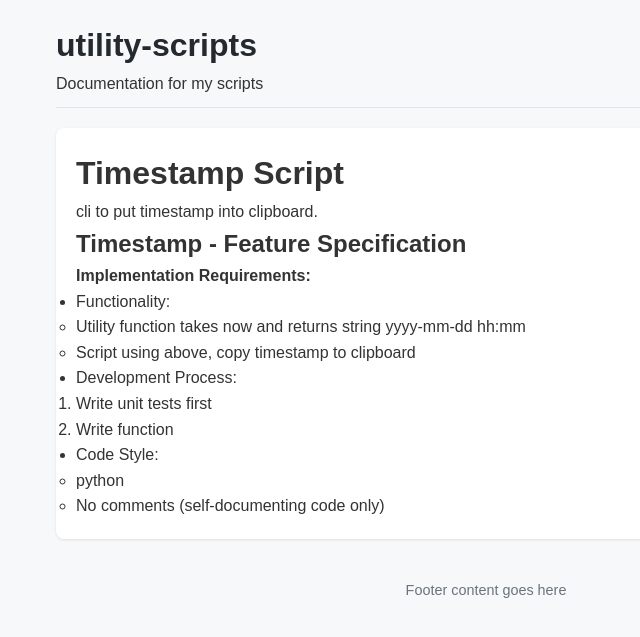
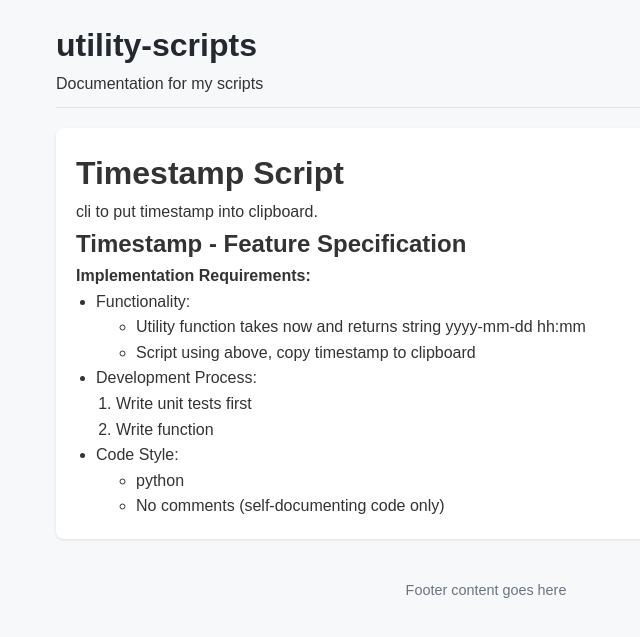
Before and after one commit to atari-monk/utility-scripts, a Jekyll site: the page built from docs/core/timestamp.md, in a window 1280 px wide. Shown: the top 637 px of the page, without its empty margins (154-794 px from the left). Built offline with Jekyll 4.4.1, drawn with Linux system fonts in a browser that asks for light colours; our own code applies the rules of GitHub Pages for plain Markdown files.

Commit message:
Enhance list styling: add padding for unordered and ordered lists

```diff
--- a/docs/assets/styles.css
+++ b/docs/assets/styles.css
@@ -30,6 +30,16 @@ main {
   background-color: #ffffff;
   border-radius: 8px;
   box-shadow: 0 1px 3px rgba(0, 0, 0, 0.1);
+}
+
+ul,
+ol {
+	padding-left: 20px;
+}
+
+ul ul,
+ol ol {
+	padding-left: 40px;
 }
 
 pre {
```
